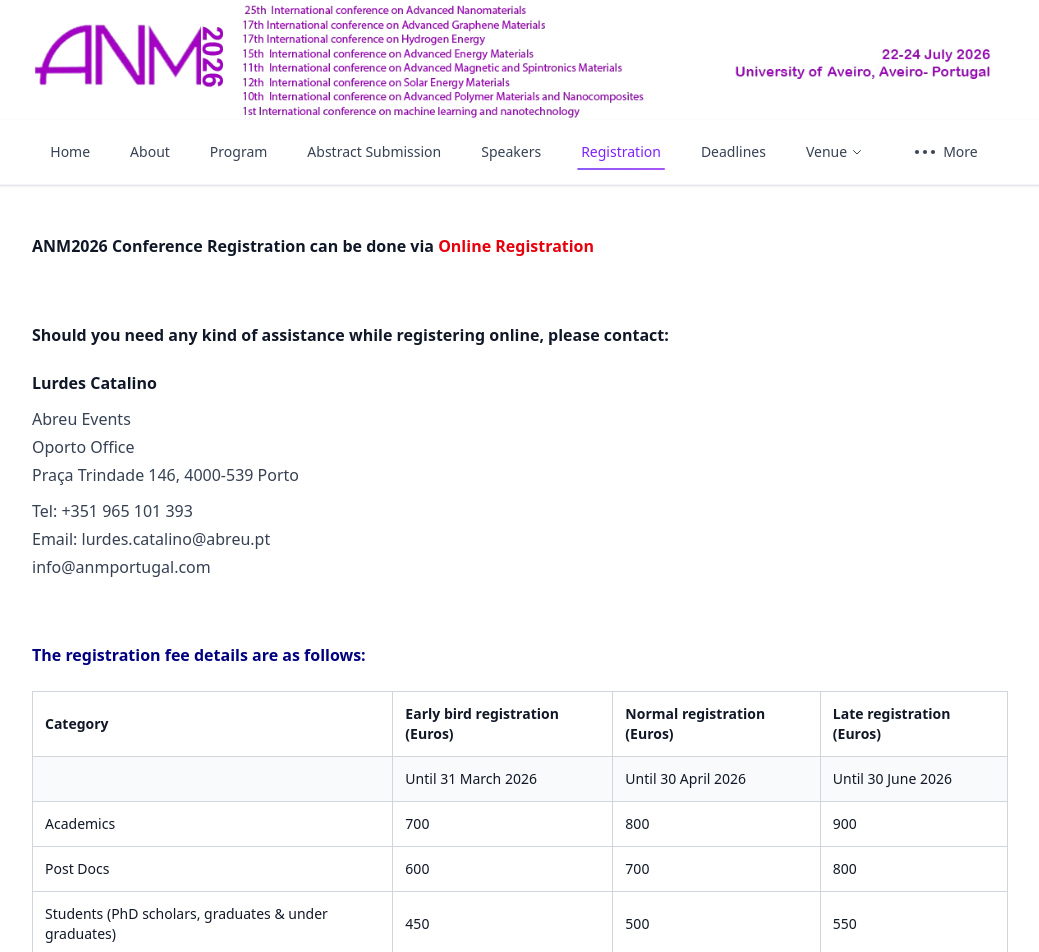
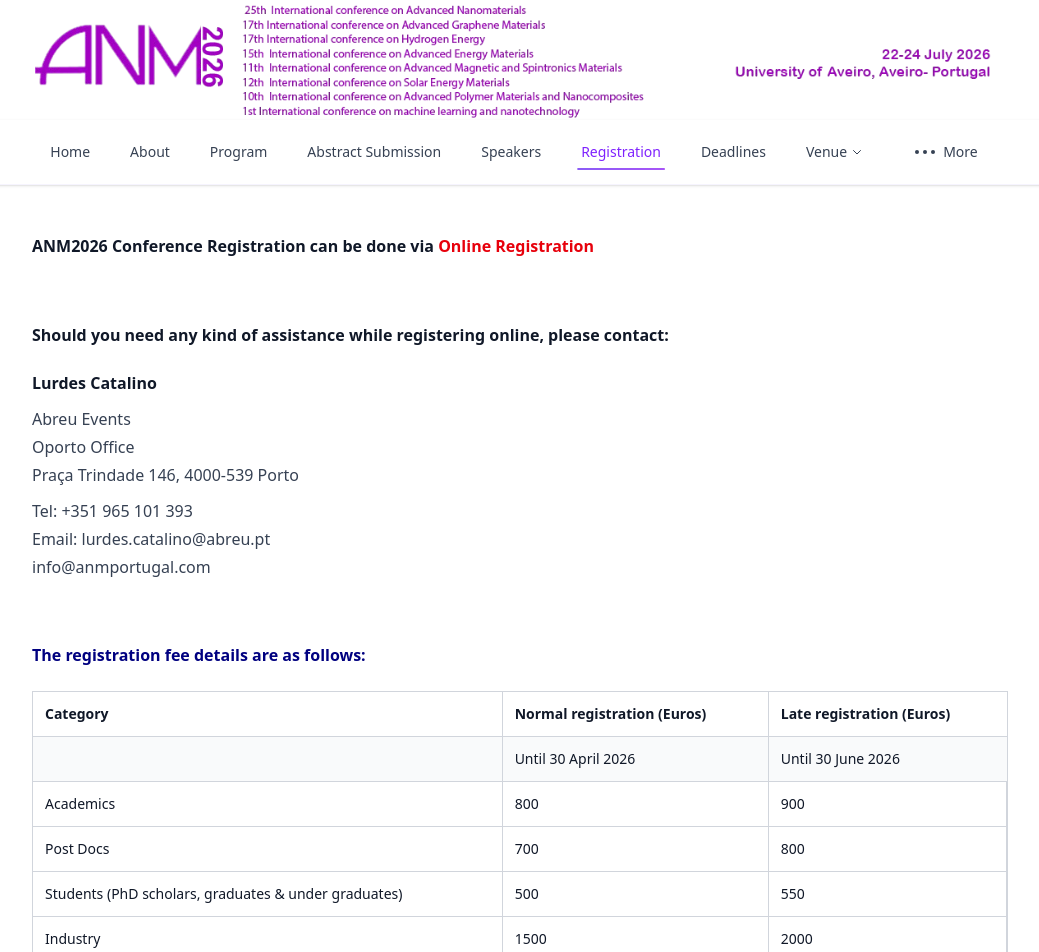
Before and after one commit to Abhijith-Suresh2283/nanoportugal, a React (Vite) app: page /registration in a window 1280 px wide. Shown: the top 952 px of the page, without its empty margins (120-1159 px from the left). Built offline with nearby package versions, Linux system fonts and the light colour scheme.

Commit message:
Removed Early Bird Registration from the registration page

```diff
--- a/src/components/Registration.jsx
+++ b/src/components/Registration.jsx
@@ -60,9 +60,6 @@ export default function RegistrationPage() {
                 <tr className="border-b border-gray-300">
                   <th className="text-left p-3 font-semibold border-r border-gray-300 text-sm">Category</th>
                   <th className="text-left p-3 font-semibold border-r border-gray-300 text-sm">
-                    <div>Early bird registration (Euros)</div>
-                  </th>
-                  <th className="text-left p-3 font-semibold border-r border-gray-300 text-sm">
                     <div>Normal registration (Euros)</div>
                   </th>
                   <th className="text-left p-3 font-semibold text-sm">
@@ -71,25 +68,23 @@ export default function RegistrationPage() {
                 </tr>
                 <tr className="border-b border-gray-300 bg-gray-50">
                   <th className="text-left p-3 font-normal border-r border-gray-300 text-sm"></th>
-                  <th className="text-left p-3 font-normal border-r border-gray-300 text-sm">Until 31 March 2026</th>
                   <th className="text-left p-3 font-normal border-r border-gray-300 text-sm">Until 30 April 2026</th>
                   <th className="text-left p-3 font-normal text-sm">Until 30 June 2026</th>
                 </tr>
               </thead>
               <tbody>
                 {[
-                  ["Academics", "700", "800", "900"],
-                  ["Post Docs", "600", "700", "800"],
-                  ["Students (PhD scholars, graduates & under graduates)", "450", "500", "550"],
-                  ["Industry", "1000", "1500", "2000"],
-                  ["Accompanying Person", "350", "400", "450"],
-                  ["Virtual Presentation (Oral or Poster)", "350", "400", "450"]
+                  ["Academics","800", "900"],
+                  ["Post Docs","700", "800"],
+                  ["Students (PhD scholars, graduates & under graduates)", "500", "550"],
+                  ["Industry","1500", "2000"],
+                  ["Accompanying Person","400", "450"],
+                  ["Virtual Presentation (Oral or Poster)", "400", "450"]
                 ].map((row, index) => (
                   <tr key={index} className="border-b border-gray-300">
                     <td className="p-3 border-r border-gray-300 text-sm">{row[0]}</td>
                     <td className="p-3 border-r border-gray-300 text-sm">{row[1]}</td>
                     <td className="p-3 border-r border-gray-300 text-sm">{row[2]}</td>
-                    <td className="p-3 text-sm">{row[3]}</td>
                   </tr>
                 ))}
               </tbody>
@@ -99,20 +94,16 @@ export default function RegistrationPage() {
           {/* Fees Cards - Mobile */}
           <div className="md:hidden space-y-4">
             {[
-              ["Academics", "700", "800", "900"],
-              ["Post Docs", "600", "700", "800"],
-              ["Students (PhD scholars, graduates & under graduates)", "450", "500", "550"],
-              ["Industry", "1000", "1500", "2000"],
-              ["Accompanying Person", "350", "400", "450"],
-              ["Virtual Presentation (Oral or Poster)", "350", "400", "450"]
+              ["Academics","800", "900"],
+                  ["Post Docs","700", "800"],
+                  ["Students (PhD scholars, graduates & under graduates)", "500", "550"],
+                  ["Industry","1500", "2000"],
+                  ["Accompanying Person","400", "450"],
+                  ["Virtual Presentation (Oral or Poster)", "400", "450"]
             ].map((row, index) => (
               <div key={index} className="border border-gray-300 p-4 rounded-lg space-y-3">
                 <p className="font-semibold text-sm text-gray-900">{row[0]}</p>
                 <div className="space-y-2 text-sm">
-                  <div className="flex justify-between">
-                    <span className="text-gray-600">Early Bird (Until 28 Feb 2026):</span>
-                    <span className="font-semibold">€{row[1]}</span>
-                  </div>
                   <div className="flex justify-between">
                     <span className="text-gray-600">Normal (Until 31 Mar 2026):</span>
                     <span className="font-semibold">€{row[2]}</span>
```
